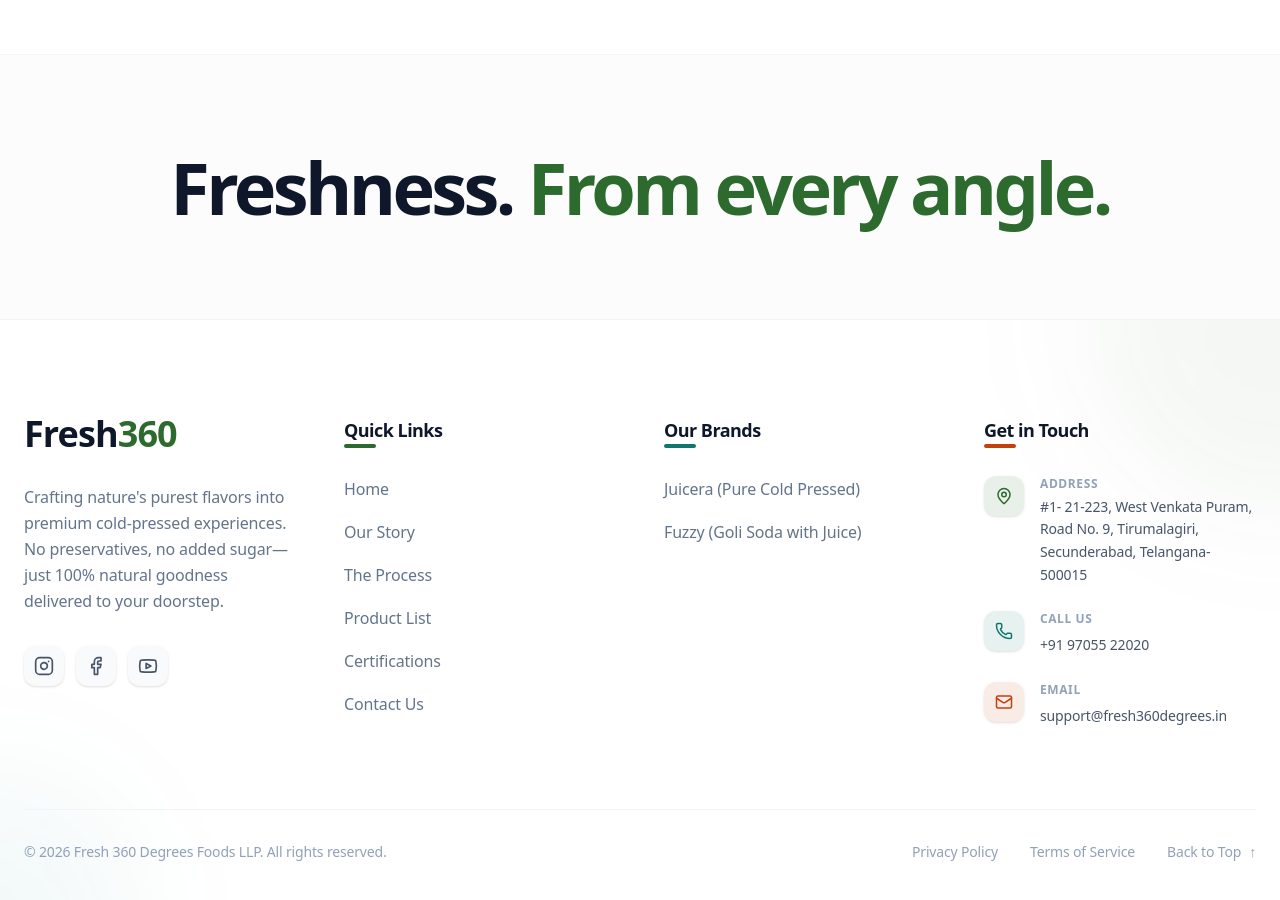
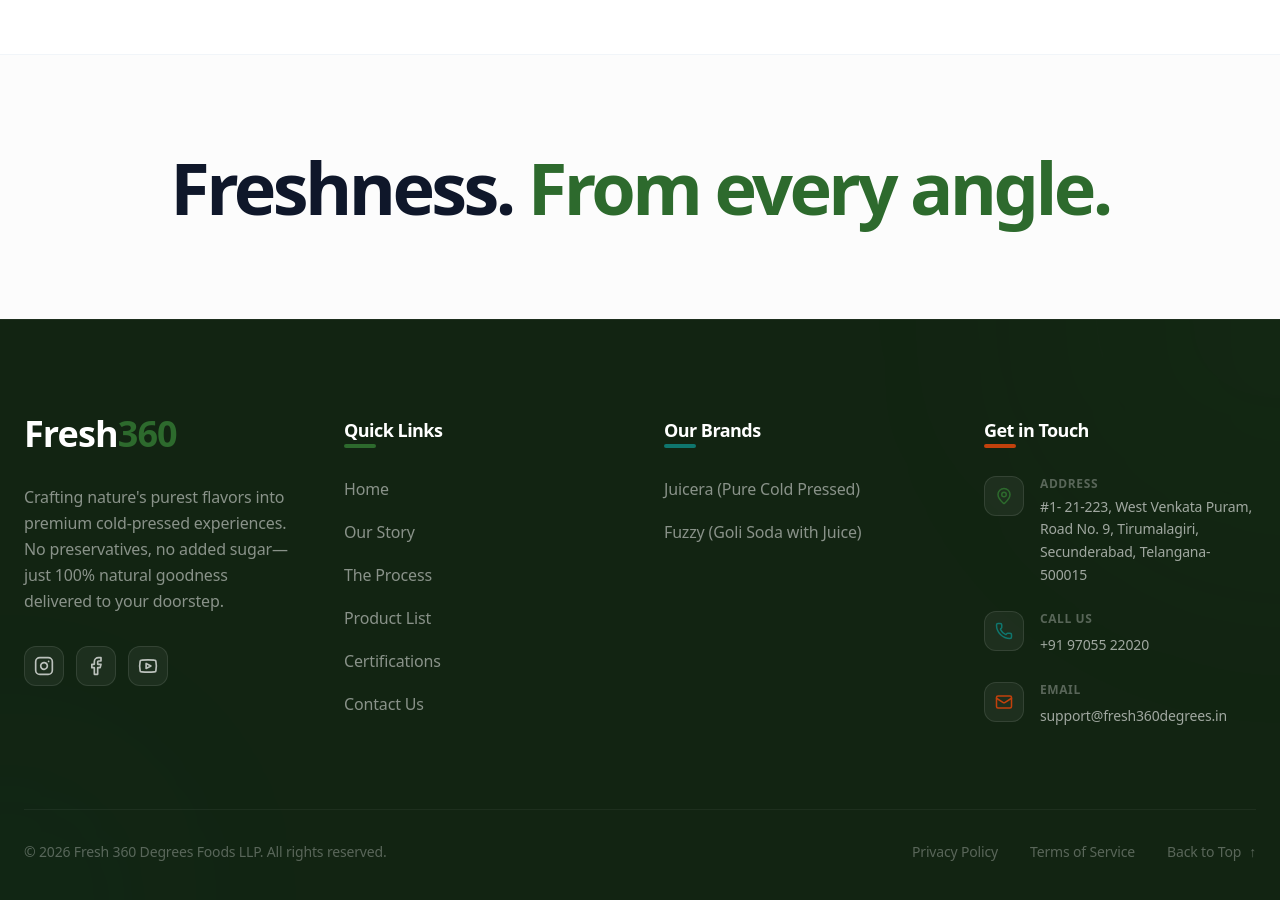
Before and after one commit to revanthlol/fresh360, a Next.js app: page /about in a window 1280 px wide. Shown: the part 4240-5140 px from the top of the page. Built offline with nearby package versions, Linux system fonts and the light colour scheme; no server answers.

Commit message:
footer color change

```diff
--- a/components/layout/Footer.tsx
+++ b/components/layout/Footer.tsx
@@ -46,21 +46,21 @@
   }
 
   return (
-    <footer className="bg-white border-t border-slate-100 pt-24 pb-12 overflow-hidden relative">
-      {/* Decorative background elements */}
-      <div className="absolute top-0 right-0 w-96 h-96 bg-brand-green/5 rounded-full -mr-48 -mt-48 blur-3xl pointer-events-none" />
-      <div className="absolute bottom-0 left-0 w-64 h-64 bg-brand-teal/5 rounded-full -ml-32 -mb-32 blur-3xl pointer-events-none" />
+    <footer className="bg-[#122412] border-t border-white/5 pt-24 pb-12 overflow-hidden relative text-white">
+      {/* Decorative background elements - adjusted for dark theme */}
+      <div className="absolute top-0 right-0 w-[500px] h-[500px] bg-brand-green/10 rounded-full -mr-64 -mt-64 blur-[120px] pointer-events-none opacity-50" />
+      <div className="absolute bottom-0 left-0 w-[400px] h-[400px] bg-brand-teal/10 rounded-full -ml-48 -mb-48 blur-[100px] pointer-events-none opacity-30" />
 
       <div className="max-w-7xl mx-auto px-6 relative z-10">
         <div className="grid grid-cols-1 md:grid-cols-2 lg:grid-cols-4 gap-16 lg:gap-12">
           {/* Brand Column */}
           <div className="space-y-8">
             <button onClick={() => handleInternalLink('/')} className="flex items-center group cursor-pointer">
-              <span className="font-display font-extrabold text-4xl tracking-tight leading-none text-slate-900 transition-opacity duration-200 group-hover:opacity-80">
+              <span className="font-display font-extrabold text-4xl tracking-tight leading-none text-white transition-opacity duration-200 group-hover:opacity-80">
                 Fresh<span className="text-brand-green">360</span>
               </span>
             </button>
-            <p className="text-slate-500 text-base leading-relaxed max-w-xs">
+            <p className="text-white/50 text-base leading-relaxed max-w-xs">
               Crafting nature&apos;s purest flavors into premium cold-pressed experiences. No preservatives, no added sugar—just 100% natural goodness delivered to your doorstep.
             </p>
             <div className="flex gap-3">
@@ -71,7 +71,7 @@
                   target="_blank"
                   rel="noopener noreferrer"
                   aria-label={social.label}
-                  className="w-10 h-10 flex items-center justify-center bg-slate-50 text-slate-600 rounded-xl hover:bg-brand-green hover:text-white transition-all duration-300 hover:-translate-y-1 shadow-sm"
+                  className="w-10 h-10 flex items-center justify-center bg-white/5 text-white/70 rounded-xl hover:bg-brand-green hover:text-white transition-all duration-300 hover:-translate-y-1 border border-white/10 hover:border-brand-green/50"
                 >
                   {social.icon}
                 </Link>
@@ -81,7 +81,7 @@
 
           {/* Quick Links */}
           <div>
-            <h4 className="font-display font-bold text-lg text-slate-900 mb-8 relative inline-block">
+            <h4 className="font-display font-bold text-lg text-white mb-8 relative inline-block">
               Quick Links
               <span className="absolute -bottom-1 left-0 w-8 h-1 bg-brand-green rounded-full" />
             </h4>
@@ -97,7 +97,7 @@
                 <li key={link.name}>
                   <button
                     onClick={() => handleInternalLink(link.href)}
-                    className="text-slate-500 hover:text-brand-green transition-colors flex items-center group cursor-pointer"
+                    className="text-white/50 hover:text-brand-green transition-colors flex items-center group cursor-pointer"
                   >
                     <span className="w-0 group-hover:w-4 h-[1px] bg-brand-green mr-0 group-hover:mr-2 transition-all duration-300" />
                     {link.name}
@@ -109,7 +109,7 @@
 
           {/* Our Brands */}
           <div>
-            <h4 className="font-display font-bold text-lg text-slate-900 mb-8 relative inline-block">
+            <h4 className="font-display font-bold text-lg text-white mb-8 relative inline-block">
               Our Brands
               <span className="absolute -bottom-1 left-0 w-8 h-1 bg-brand-teal rounded-full" />
             </h4>
@@ -121,7 +121,7 @@
                 <li key={brand.name}>
                   <button
                     onClick={() => handleInternalLink(brand.href)}
-                    className="text-slate-500 hover:text-brand-teal transition-colors flex items-center group cursor-pointer"
+                    className="text-white/50 hover:text-brand-teal transition-colors flex items-center group cursor-pointer"
                   >
                     <span className="w-0 group-hover:w-4 h-[1px] bg-brand-teal mr-0 group-hover:mr-2 transition-all duration-300" />
                     {brand.name}
@@ -133,39 +133,39 @@
 
           {/* Contact Info */}
           <div>
-            <h4 className="font-display font-bold text-lg text-slate-900 mb-8 relative inline-block">
+            <h4 className="font-display font-bold text-lg text-white mb-8 relative inline-block">
               Get in Touch
               <span className="absolute -bottom-1 left-0 w-8 h-1 bg-brand-orange rounded-full" />
             </h4>
             <ul className="space-y-6">
               <li className="flex gap-4 group">
-                <div className="w-10 h-10 flex items-center justify-center bg-brand-green/10 text-brand-green rounded-xl shrink-0 transition-colors group-hover:bg-brand-green group-hover:text-white shadow-sm">
+                <div className="w-10 h-10 flex items-center justify-center bg-white/5 text-brand-green rounded-xl shrink-0 transition-all group-hover:bg-brand-green group-hover:text-white border border-white/10 group-hover:border-brand-green/50">
                   <MapPin size={18} />
                 </div>
                 <div>
-                  <span className="block text-xs font-bold text-slate-400 uppercase tracking-wider mb-1">Address</span>
-                  <address className="text-slate-600 text-sm not-italic leading-relaxed">
+                  <span className="block text-xs font-bold text-white/30 uppercase tracking-wider mb-1">Address</span>
+                  <address className="text-white/60 text-sm not-italic leading-relaxed">
                     #1- 21-223, West Venkata Puram, Road No. 9, Tirumalagiri,<br />
                     Secunderabad, Telangana-500015
                   </address>
                 </div>
               </li>
               <li className="flex gap-4 group">
-                <div className="w-10 h-10 flex items-center justify-center bg-brand-teal/10 text-brand-teal rounded-xl shrink-0 transition-colors group-hover:bg-brand-teal group-hover:text-white shadow-sm">
+                <div className="w-10 h-10 flex items-center justify-center bg-white/5 text-brand-teal rounded-xl shrink-0 transition-all group-hover:bg-brand-teal group-hover:text-white border border-white/10 group-hover:border-brand-teal/50">
                   <Phone size={18} />
                 </div>
                 <div>
-                  <span className="block text-xs font-bold text-slate-400 uppercase tracking-wider mb-1">Call Us</span>
-                  <a href="tel:+919705522020" className="text-slate-600 text-sm hover:text-brand-teal transition-colors">+91 97055 22020</a>
+                  <span className="block text-xs font-bold text-white/30 uppercase tracking-wider mb-1">Call Us</span>
+                  <a href="tel:+919705522020" className="text-white/60 text-sm hover:text-brand-teal transition-colors">+91 97055 22020</a>
                 </div>
               </li>
               <li className="flex gap-4 group">
-                <div className="w-10 h-10 flex items-center justify-center bg-brand-orange/10 text-brand-orange rounded-xl shrink-0 transition-colors group-hover:bg-brand-orange group-hover:text-white shadow-sm">
+                <div className="w-10 h-10 flex items-center justify-center bg-white/5 text-brand-orange rounded-xl shrink-0 transition-all group-hover:bg-brand-orange group-hover:text-white border border-white/10 group-hover:border-brand-orange/50">
                   <Mail size={18} />
                 </div>
                 <div>
-                  <span className="block text-xs font-bold text-slate-400 uppercase tracking-wider mb-1">Email</span>
-                  <a href="mailto:support@fresh360degrees.in" className="text-slate-600 text-sm hover:text-brand-orange transition-colors">support@fresh360degrees.in</a>
+                  <span className="block text-xs font-bold text-white/30 uppercase tracking-wider mb-1">Email</span>
+                  <a href="mailto:support@fresh360degrees.in" className="text-white/60 text-sm hover:text-brand-orange transition-colors">support@fresh360degrees.in</a>
                 </div>
               </li>
             </ul>
@@ -173,11 +173,11 @@
         </div>
 
         {/* Bottom Bar */}
-        <div className="mt-20 pt-8 border-t border-slate-100 flex flex-col md:flex-row justify-between items-center gap-6">
-          <p className="text-slate-400 text-sm">
+        <div className="mt-20 pt-8 border-t border-white/5 flex flex-col md:flex-row justify-between items-center gap-6">
+          <p className="text-white/30 text-sm">
             © {new Date().getFullYear()} Fresh 360 Degrees Foods LLP. All rights reserved.
           </p>
-          <div className="flex gap-8 text-sm font-medium text-slate-400">
+          <div className="flex gap-8 text-sm font-medium text-white/30">
             <Link href="/legal/privacy" className="hover:text-brand-green transition-colors">Privacy Policy</Link>
             <Link href="/legal/terms" className="hover:text-brand-green transition-colors">Terms of Service</Link>
             <button
```
Also changed, not shown: components/brand/BrandStrip.tsx (+65 -35 lines), components/shared/PhilosophyStrip.tsx (+29 -17 lines).
